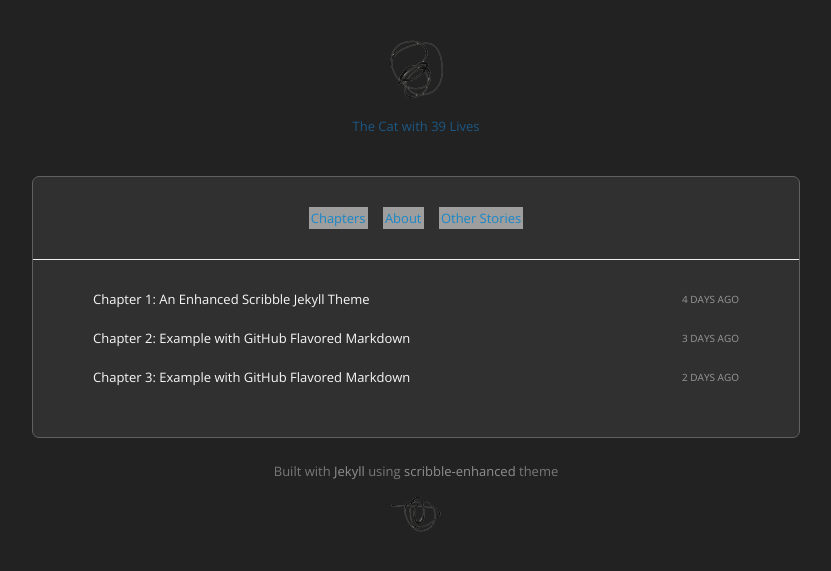
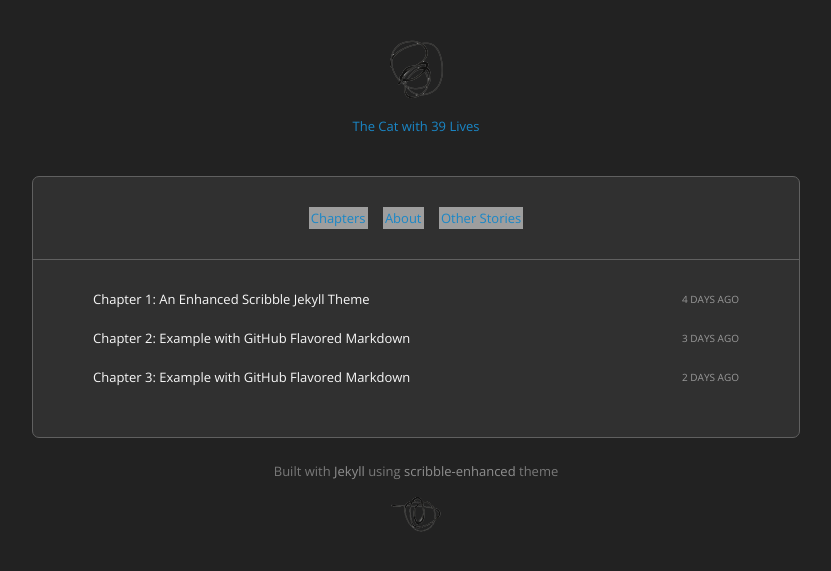
Before and after one commit to mehkanik/C39, a Jekyll site: the page built from index.html, in a window 1280 px wide. Shown: the top 571 px of the page, without its empty margins (224-1055 px from the left). Built offline with Jekyll 4.4.1, drawn with Linux system fonts in a browser that asks for light colours; grey boxes are pictures that could not be loaded.

Commit message:
more tweaking for ultimate dark mode

```diff
--- a/stylesheets/style.css
+++ b/stylesheets/style.css
@@ -105,7 +105,7 @@ header {
 }
 
 #page_title, #page_title:hover {
-    color: #1d5884;
+    color: #1a87c7;
 }
 
 footer {
@@ -146,7 +146,7 @@ footer * {
 
 #container .block {
     border-top: 1px solid #efefef;
-    border-bottom: 1px solid #efefef;
+    border-bottom: 1px solid #606060;
     padding: 30px 40px 24px;
     text-align: center;
 }
```
